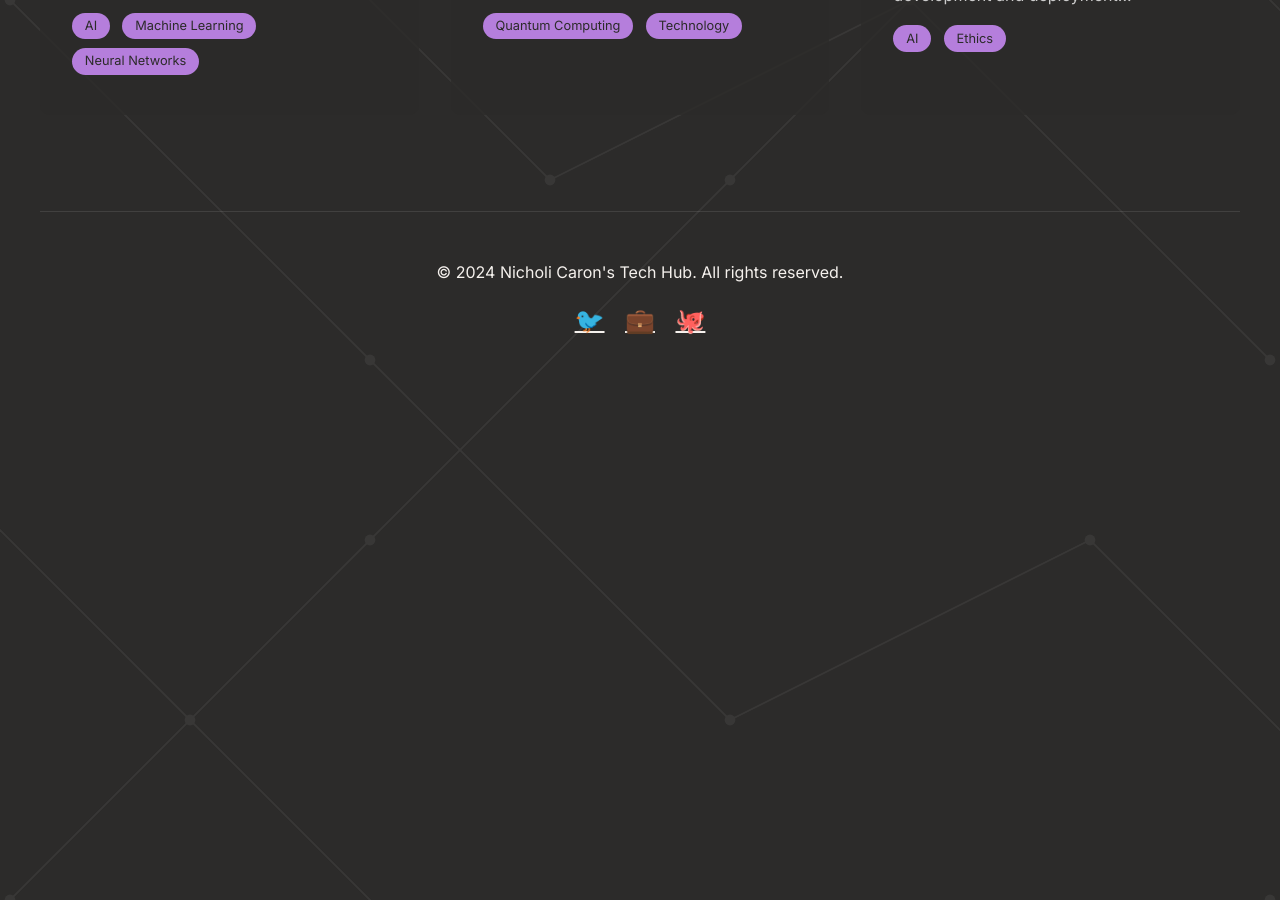
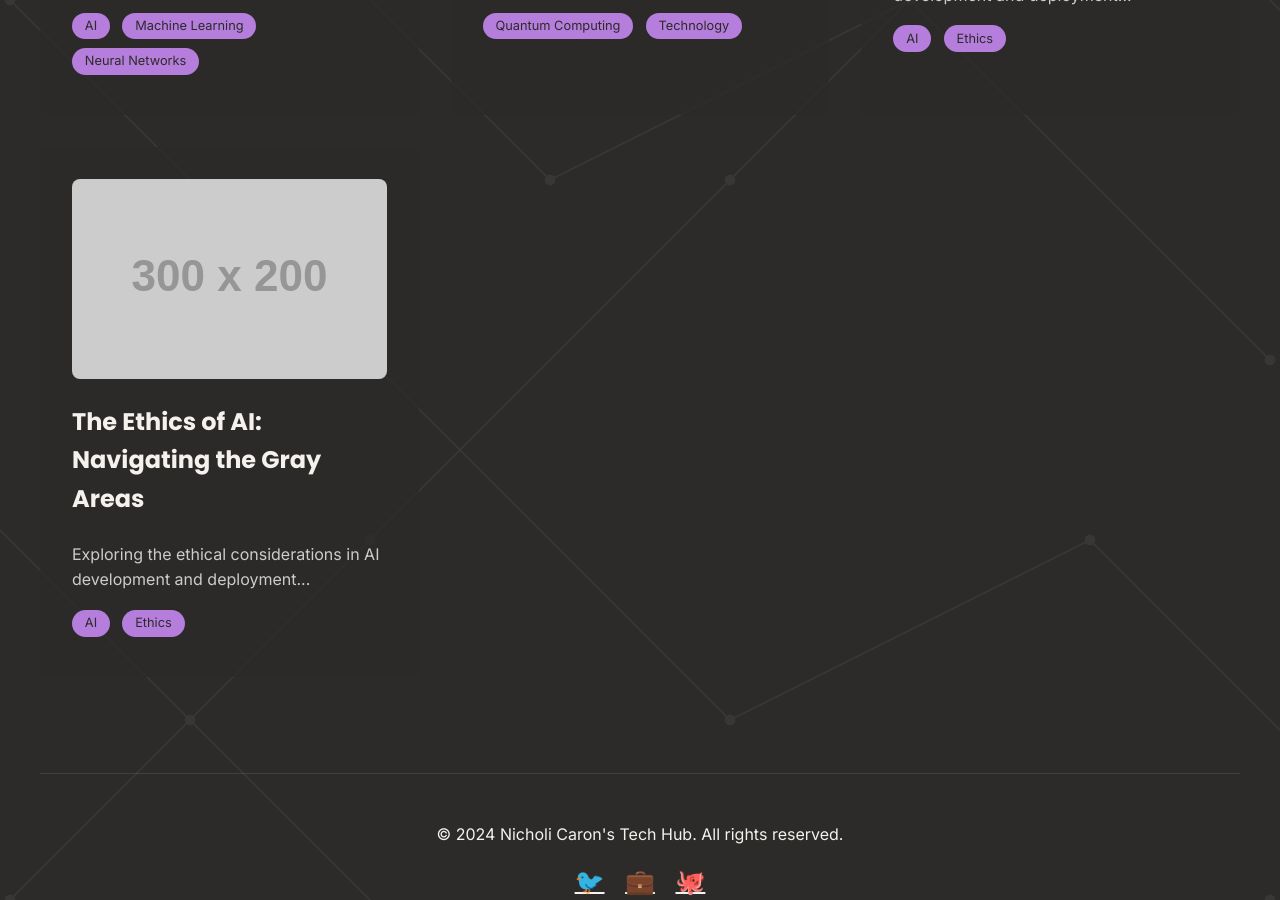
Before and after one commit to nicholicaron/nicholicaron.github.io, a Jekyll site: the page index.html, which Jekyll copies as it is, in a window 1280 px wide and 900 px high, scrolled down 2101 px. Built offline with Jekyll 4.4.1, drawn with Linux system fonts in a browser that asks for light colours; before the commit the page ends 2473 px from its top, so only the background shows below that.

Commit message:
Testing changes to index.html

```diff
--- a/index.html
+++ b/index.html
@@ -284,6 +284,15 @@
                         <span class="tag">Ethics</span>
                     </div>
                 </div>
+                <div class="article">
+                    <img src="https://via.placeholder.com/300x200.png?text=AI+Ethics" alt="AI Ethics" class="cover-image">
+                    <h3>The Ethics of AI: Navigating the Gray Areas</h3>
+                    <p>Exploring the ethical considerations in AI development and deployment...</p>
+                    <div class="tags">
+                        <span class="tag">AI</span>
+                        <span class="tag">Ethics</span>
+                    </div>
+                </div>
             </section>
         </main>
 
```
